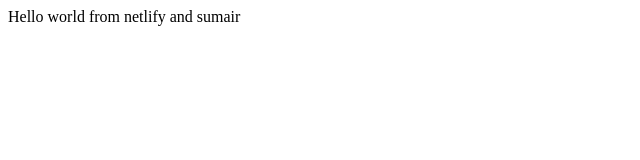
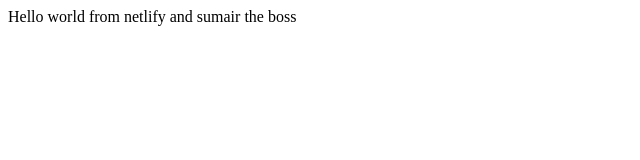
Before and after one commit to sumairq/helloworld-serverless, a plain HTML site: page public/index.html in a window 1280 px wide. Shown: the full height of the page, 0-640 px from the left. Drawn offline with Linux system fonts and the light colour scheme.

Commit message:
new commit

```diff
--- a/public/index.html
+++ b/public/index.html
@@ -5,6 +5,6 @@
     <title>Hello Netlify</title>
 </head>
 <body>
-    Hello world from netlify and sumair
+    Hello world from netlify and sumair the boss
 </body>
 </html>
```
